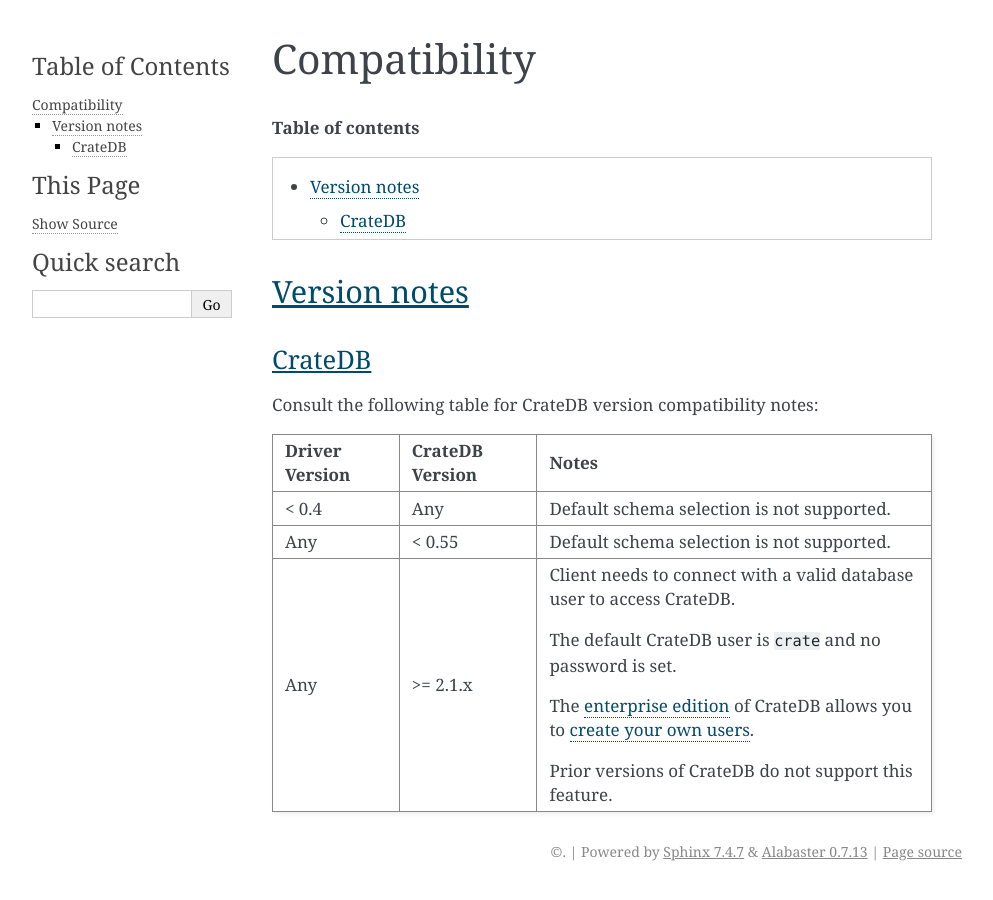
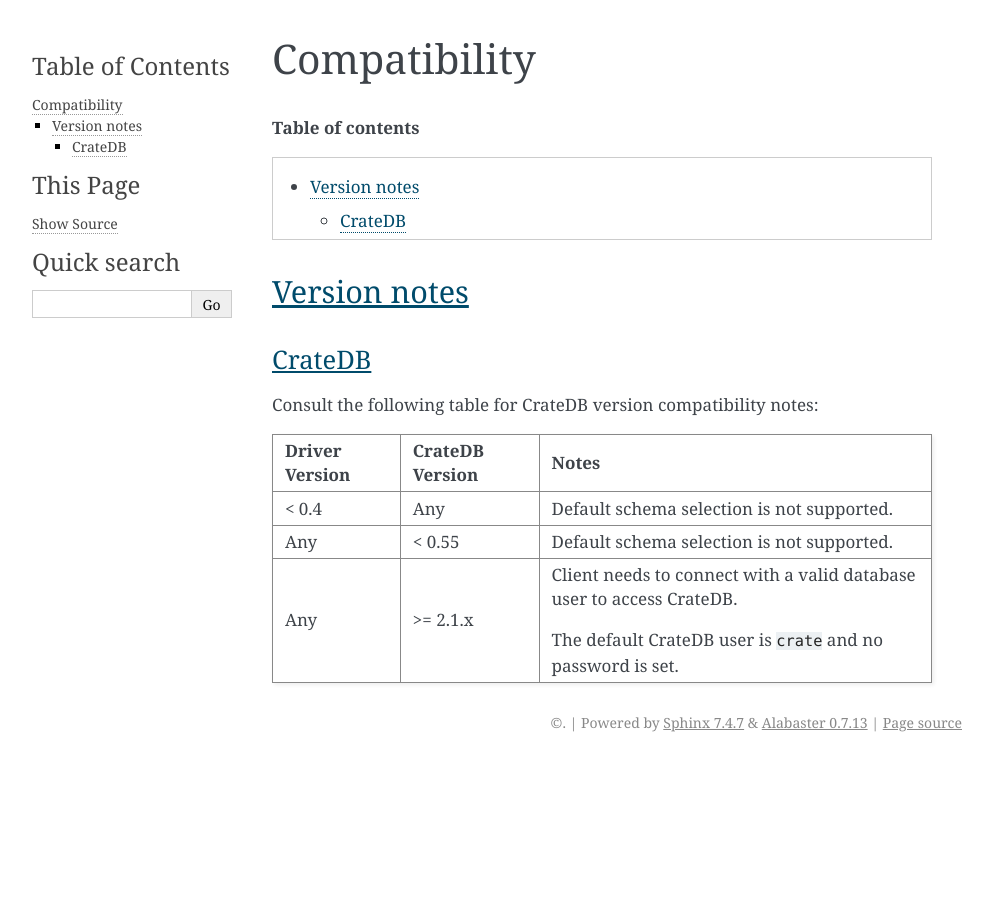
Before and after one commit to crate/crate-pdo, a Sphinx documentation site: the page built from docs/appendices/compatibility.rst, in a window 1280 px wide. Shown: the whole page, without its empty margins (148-1141 px from the left). Built offline with Sphinx 7.4.7, drawn with Linux system fonts in a browser that asks for light colours.

Commit message:
Improve documentation: Update to crate-docs 2.0.0, fix broken links

```diff
--- a/docs/appendices/compatibility.rst
+++ b/docs/appendices/compatibility.rst
@@ -36,12 +36,4 @@
 |                |                 | The default CrateDB user is ``crate`` and |
 |                |                 | no password is set.                       |
 |                |                 |                                           |
-|                |                 | The `enterprise edition`_ of CrateDB      |
-|                |                 | allows you to `create your own users`_.   |
-|                |                 |                                           |
-|                |                 | Prior versions of CrateDB do not support  |
-|                |                 | this feature.                             |
 +----------------+-----------------+-------------------------------------------+
-
-.. _create your own users: https://crate.io/docs/crate/reference/en/latest/admin/user-management.html
-.. _enterprise edition: https://crate.io/products/cratedb-enterprise/
--- a/docs/build.json
+++ b/docs/build.json
@@ -1,5 +1,5 @@
 {
   "schemaVersion": 1,
   "label": "docs build",
-  "message": "main"
+  "message": "2.0.0"
 }
```
Also changed, not shown: docs/appendices/data-types.rst (+16 -16 lines), docs/connect.rst (+4 -4 lines), 2 other files.
